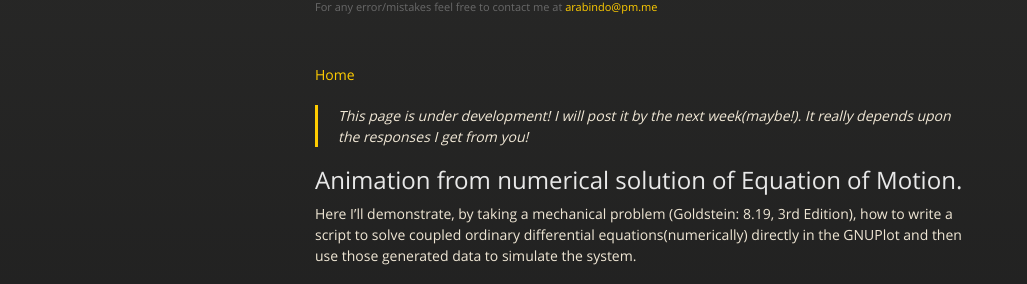
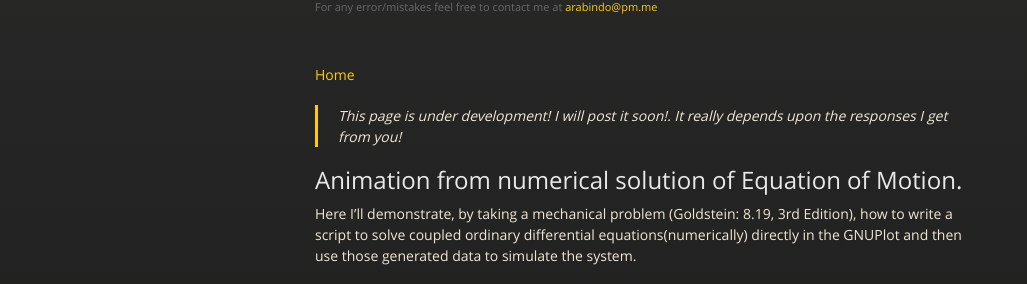
Before and after one commit to arabindo/GNUanimation, a Jekyll site: the page built from eom.md, in a window 1280 px wide. Shown: the part 228-512 px from the top of the page, without its empty margins (0-1027 px from the left). Built offline with Jekyll 4.4.1, drawn with Linux system fonts in a browser that asks for light colours.

Commit message:
modified:   eom.md

```diff
--- a/eom.md
+++ b/eom.md
@@ -5,7 +5,7 @@ date: "29th May, 2021"
 
 [Home](./)
 
-> This page is under development! I will post it by the next week(maybe!). It really depends upon the responses I get from you!
+> This page is under development! I will post it soon!. It really depends upon the responses I get from you!
 
 ## Animation from numerical solution of Equation of Motion.
 
```
